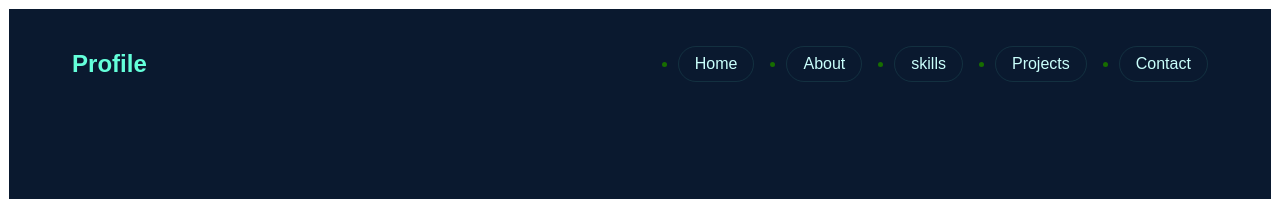
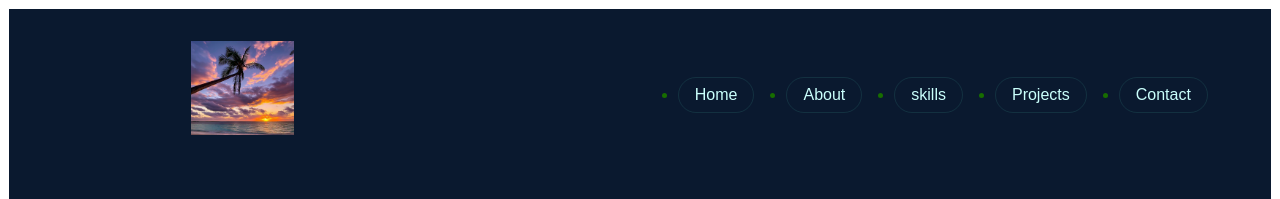
Before and after one commit to iahmadmohtashim/portfolio, a React (Create React App) app: page / in a window 1280 px wide. Shown: the top 199 px of the page. Built offline with nearby package versions, Linux system fonts and the light colour scheme; the HTML template or start-up script is replaced by a standard one.

Commit message:
just commit and updated version

```diff
--- a/src/App.css
+++ b/src/App.css
@@ -372,9 +372,18 @@ h3 {
   color: #2d3748;
 }
 
-.logo {
+.logo-container {
   font-size: 1.5rem;
   font-weight: 700;
+  width : 30%;
+  height: 30%;
+  object-fit: cover;
+  position : left;
+  pointer: cursor;
+  hover: auto;
+  border: 1px;
+  padding: 0px;
+  adjust: 0.5rem;
   color: #64ffda;
 }
 
@@ -478,6 +487,7 @@ h3 {
 
 .profile-image {
   max-width: 400px;
+  max-hieght: 300px;
   transition: transform 0.3s ease;
   object-fit: cover;
   aspect-ratio: 1;
--- a/src/components/Header.js
+++ b/src/components/Header.js
@@ -1,5 +1,6 @@
 import React from 'react';
 import profileImage from '../assets/images/Mohtashim.jpg'; // Replace with your image path
+import logo from '../assets/images/Sunset.png'; // Replace with your logo path
 
 export default function Header(){
 
@@ -15,10 +16,11 @@ export default function Header(){
   return (
     <header className="header">
       <nav className="nav-container">
-        <div className="logo">
+        <div className="logo-container">
           {/* Replace with your logo or initials */}
+          {<img src ={logo} alt="logo-container" loading = "lazy" className="logo-container" />}
 
-          <span>Profile</span>
+          {/*<span>Profile</span>*/}
         </div>
 
         <ul className="nav-links">
@@ -47,8 +49,10 @@ export default function Header(){
           </button>
         </div>
 
+
         <div className="profile-image">
           {/* Replace with your actual image */}
+
 
           {<img src ={profileImage} alt="Profile" loading = "lazy" className="profile-img" />}
 
```
Also changed, not shown: src/assets/images/Sunset.png (added).
